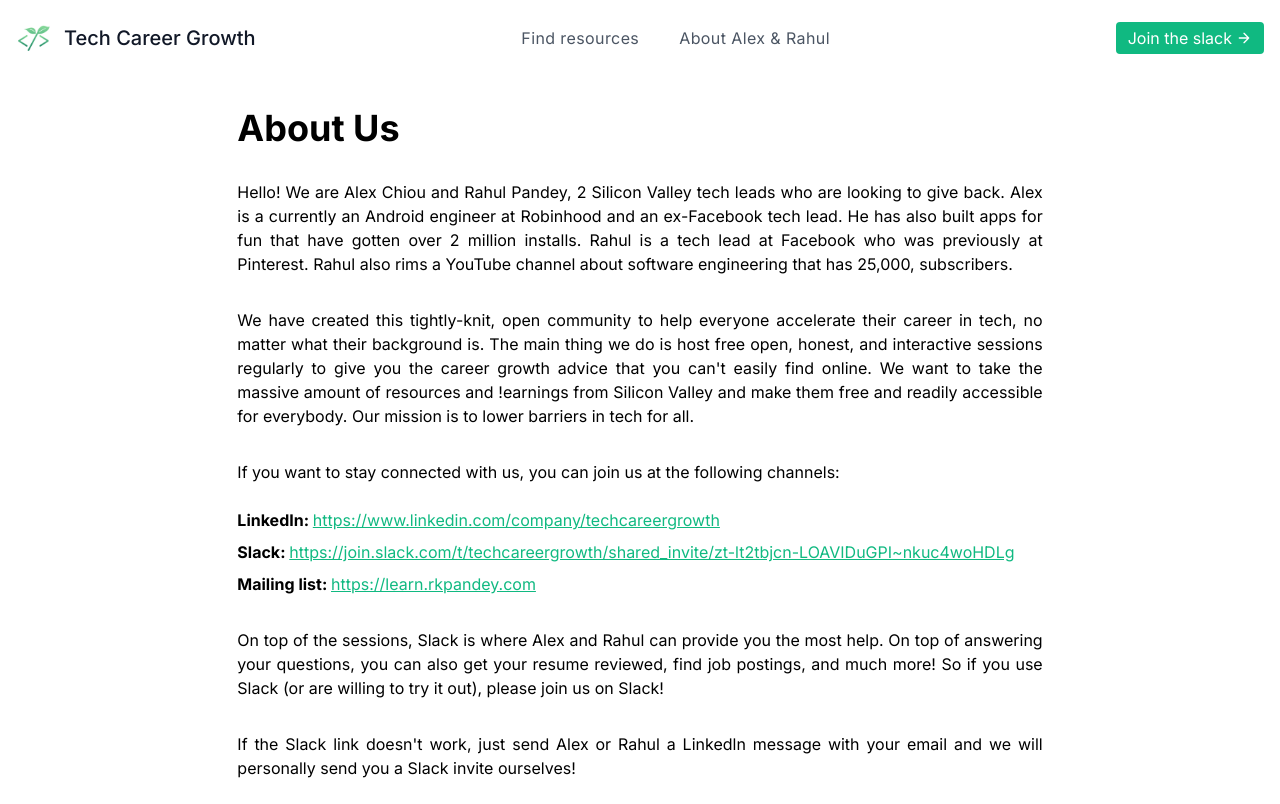
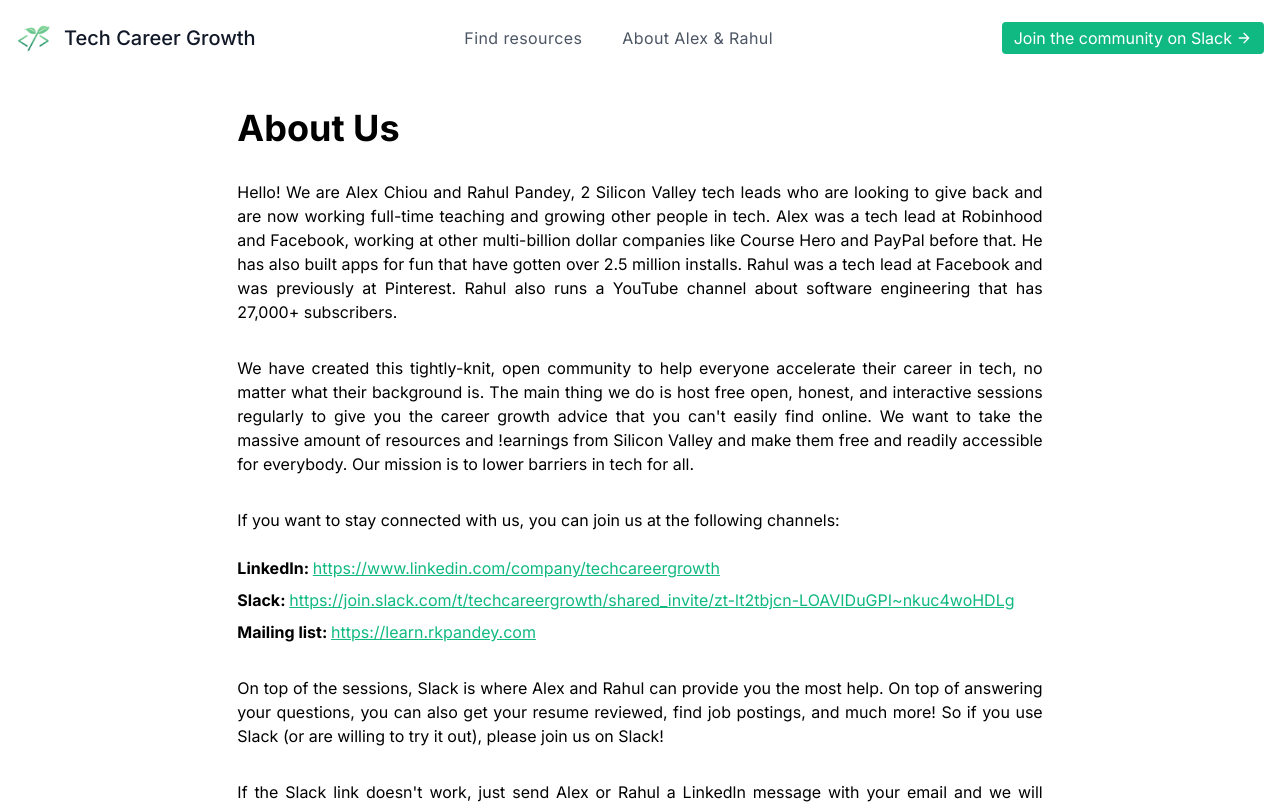
Before and after one commit to tericcabrel/tech-career-growth, a Next.js app in the folder webapp/: page /about in a window 1280 px wide. Shown: the top 804 px of the page. Built offline with nearby package versions, Linux system fonts and the light colour scheme.

Commit message:
feat(app): update website text content

```diff
--- a/webapp/src/components/home/call-to-action.tsx
+++ b/webapp/src/components/home/call-to-action.tsx
@@ -20,7 +20,7 @@
                 className="py-4 px-6 bg-green-600 hover:bg-green-700 focus:ring-green-500 focus:ring-offset-green-200 text-white w-full transition ease-in duration-200 text-center text-base font-semibold shadow-md focus:outline-none focus:ring-2 focus:ring-offset-2 rounded-lg"
                 target="_blank"
               >
-                Join the community
+                Join the community on Slack
               </a>
             </Link>
           </div>
--- a/webapp/src/components/home/step-section.tsx
+++ b/webapp/src/components/home/step-section.tsx
@@ -3,7 +3,7 @@
 const steps = [
   {
     heading: 'Browse',
-    description: 'Browse the resources, apply filter to find the most accurate results.',
+    description: 'Browse the resources, using the filter to find the results that work for you.',
   },
   {
     heading: 'Request',
--- a/webapp/src/components/layout/public/header.tsx
+++ b/webapp/src/components/layout/public/header.tsx
@@ -43,7 +43,7 @@
               className="inline-flex items-center bg-green-500 text-white border-0 py-1 px-3 focus:outline-none hover:bg-green-400 rounded"
               target="_blank"
             >
-              Join the slack
+              Join the community on Slack
               <ArrowLeftIcon />
             </a>
           </Link>
@@ -81,7 +81,7 @@
                 className="text-gray-800 hover:text-green-300 block px-3 py-2 rounded-md text-base font-medium"
                 target="_blank"
               >
-                Join the slack
+                Join the community on Slack
               </a>
             </Link>
           </div>
--- a/webapp/src/containers/about.tsx
+++ b/webapp/src/containers/about.tsx
@@ -14,10 +14,12 @@
         <h1 className="text-4xl font-bold">About Us</h1>
 
         <p className="text-justify my-8">
-          Hello! We are Alex Chiou and Rahul Pandey, 2 Silicon Valley tech leads who are looking to give back. Alex is a
-          currently an Android engineer at Robinhood and an ex-Facebook tech lead. He has also built apps for fun that
-          have gotten over 2 million installs. Rahul is a tech lead at Facebook who was previously at Pinterest. Rahul
-          also rims a YouTube channel about software engineering that has 25,000, subscribers.
+          Hello! We are Alex Chiou and Rahul Pandey, 2 Silicon Valley tech leads who are looking to give back and are
+          now working full-time teaching and growing other people in tech. Alex was a tech lead at Robinhood and
+          Facebook, working at other multi-billion dollar companies like Course Hero and PayPal before that. He has also
+          built apps for fun that have gotten over 2.5 million installs. Rahul was a tech lead at Facebook and was
+          previously at Pinterest. Rahul also runs a YouTube channel about software engineering that has 27,000+
+          subscribers.
         </p>
         <p className="text-justify mb-8">
           We have created this tightly-knit, open community to help everyone accelerate their career in tech, no matter
```
